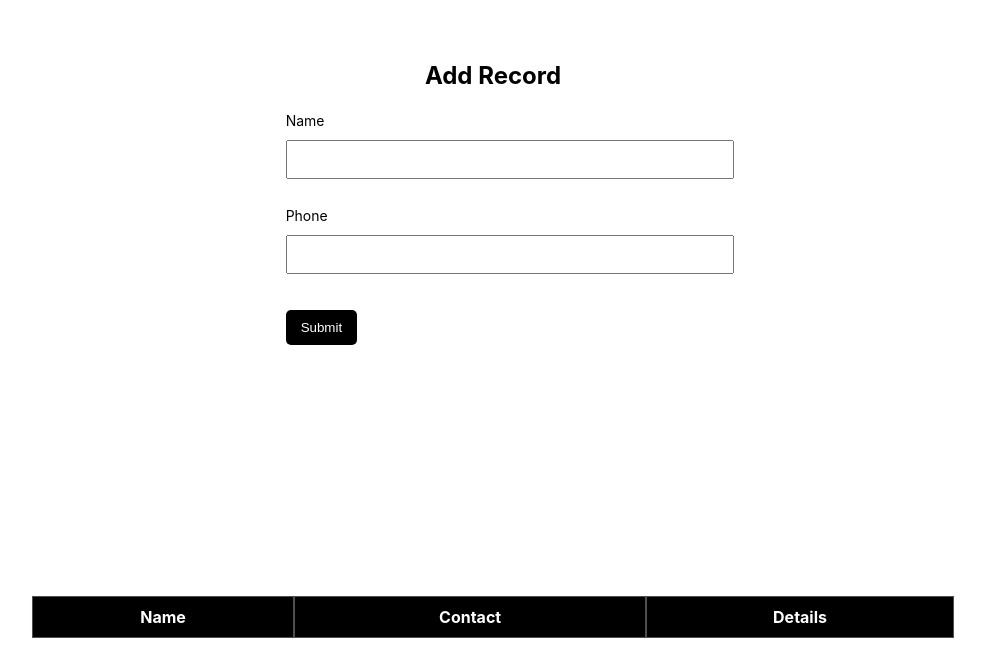
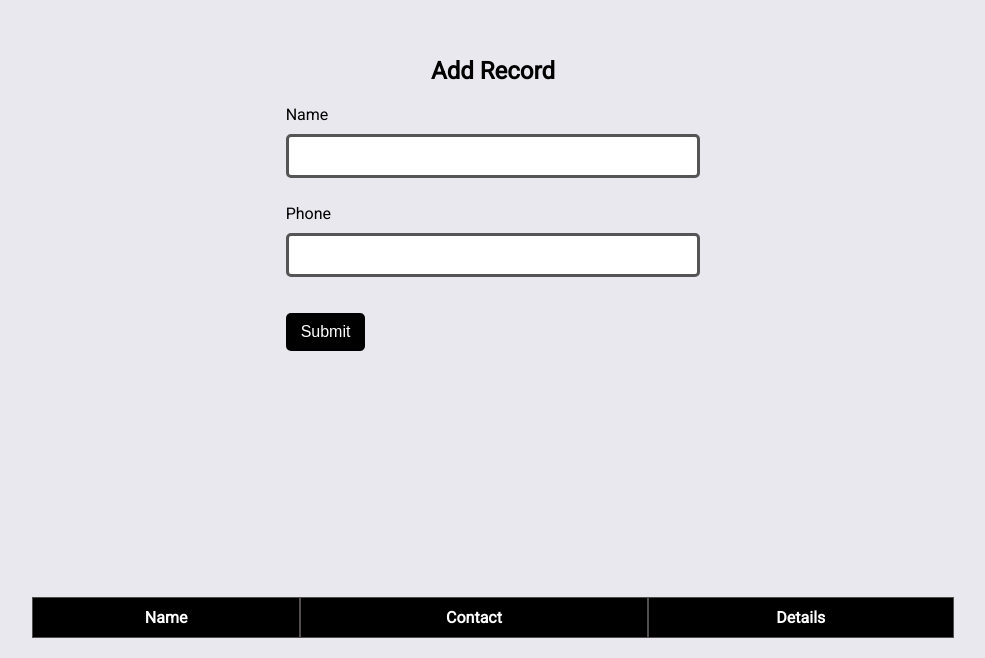
Before and after one commit to philip-helios/helios-task-1, a React (Create React App) app: page / in a window 1280 px wide. Shown: the part 142-800 px from the top of the page, without its empty margins (147-1132 px from the left). Built offline with nearby package versions, Linux system fonts and the light colour scheme.

Commit message:
added some background style and input field style

```diff
--- a/src/Styles/style.scss
+++ b/src/Styles/style.scss
@@ -1,7 +1,4 @@
 /*style for contact form*/
-
-
-
 .wrapper-main {
 	min-height: 100vh;
 	width: 90%;
@@ -25,10 +22,14 @@
 		clear: both;
 		padding: 10px 15px;
 		margin: 10px 0px;
+		font-size: 16px;
+		border: 3px solid #555;
+		border-radius: 5px;
+		box-sizing: border-box;
 	}
 
 	label {
-		font-size: 14px;
+		font-size: 16px;
 
 
 	}
--- a/src/index.css
+++ b/src/index.css
@@ -1,10 +1,13 @@
+@import url('https://fonts.googleapis.com/css2?family=Roboto&display=swap');
+
 body {
   margin: 0;
-  font-family: -apple-system, BlinkMacSystemFont, 'Segoe UI', 'Roboto', 'Oxygen',
+  font-family: Roboto,-apple-system, BlinkMacSystemFont, 'Segoe UI', 'Roboto', 'Oxygen',
     'Ubuntu', 'Cantarell', 'Fira Sans', 'Droid Sans', 'Helvetica Neue',
     sans-serif;
   -webkit-font-smoothing: antialiased;
   -moz-osx-font-smoothing: grayscale;
+  background-color: #e8e8ee;
 }
 
 code {
```
Also changed, not shown: src/assets/bg.jpg (added).
